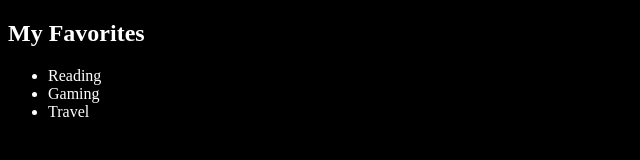
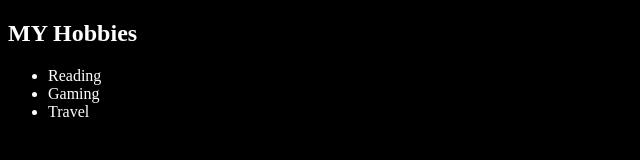
Before and after one commit to noii2812/314SS_github, a plain HTML site: page index.html in a window 1280 px wide. Shown: the full height of the page, 0-640 px from the left. Drawn offline with Linux system fonts and the light colour scheme.

Commit message:
update line 10

```diff
--- a/index.html
+++ b/index.html
@@ -7,7 +7,7 @@
     <title>Update Page</title>
 </head>
 <body>
-    <h2>My Favorites</h2>
+    <h2>MY Hobbies</h2>
    <ul>
         <li>Reading</li>
         <li>Gaming</li>
```
